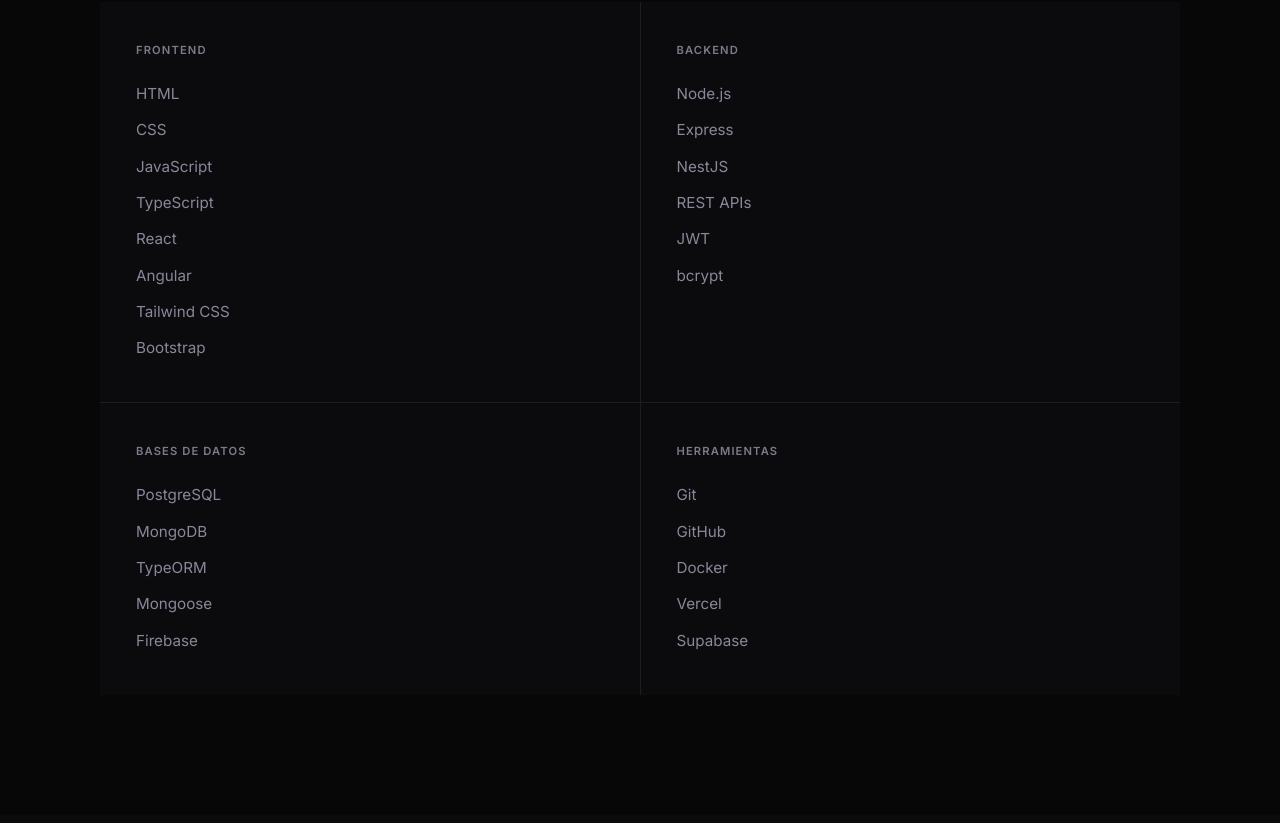
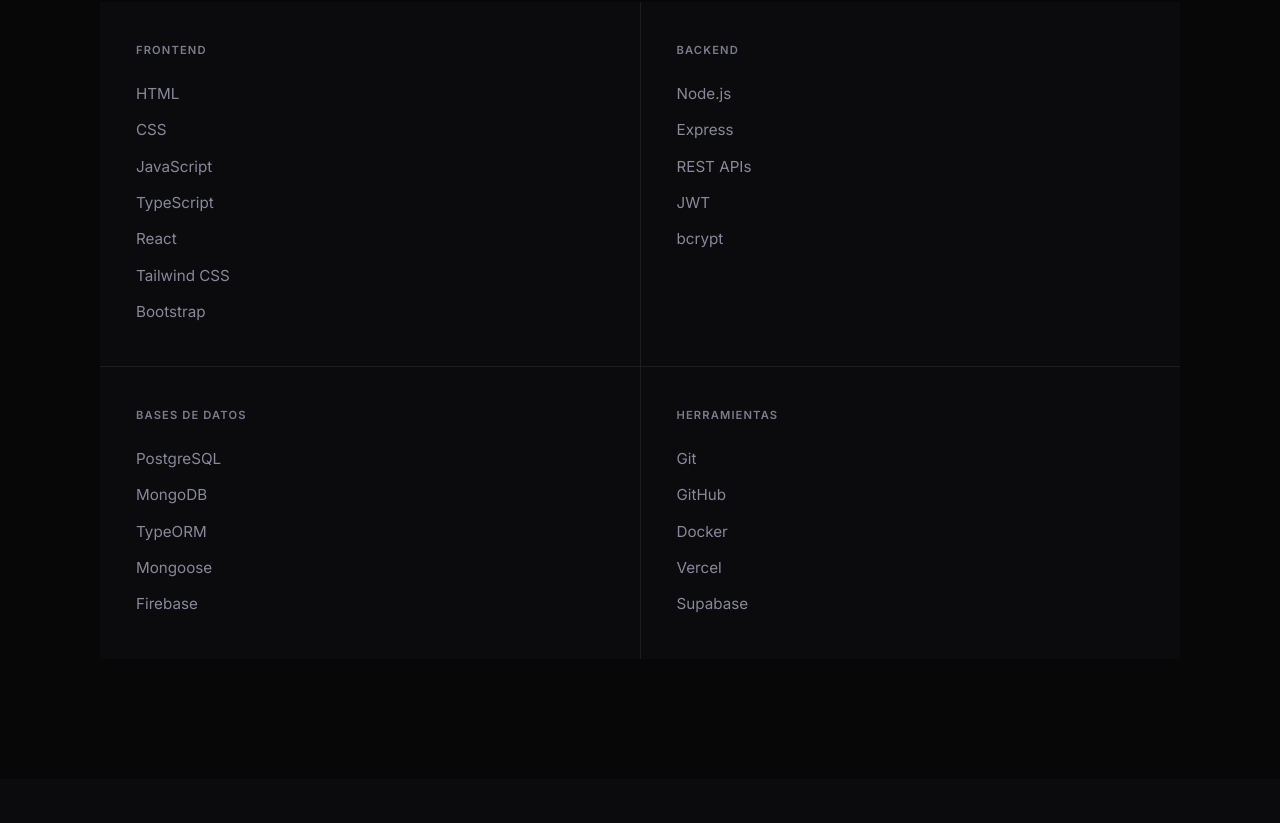
Before and after one commit to thomas-centurion/personal-portfolio, a React (Vite) app: page / in a window 1280 px wide. Shown: the part 1857-2680 px from the top of the page. Built offline with nearby package versions, Linux system fonts and the light colour scheme.

Commit message:
Saqué tecnologias que ya no uso

```diff
--- a/src/data/skills.js
+++ b/src/data/skills.js
@@ -8,7 +8,6 @@ export const skillGroups = [
       "JavaScript",
       "TypeScript",
       "React",
-      "Angular",
       "Tailwind CSS",
       "Bootstrap",
     ],
@@ -19,7 +18,6 @@ export const skillGroups = [
     items: [
       "Node.js",
       "Express",
-      "NestJS",
       "REST APIs",
       "JWT",
       "bcrypt",
```
